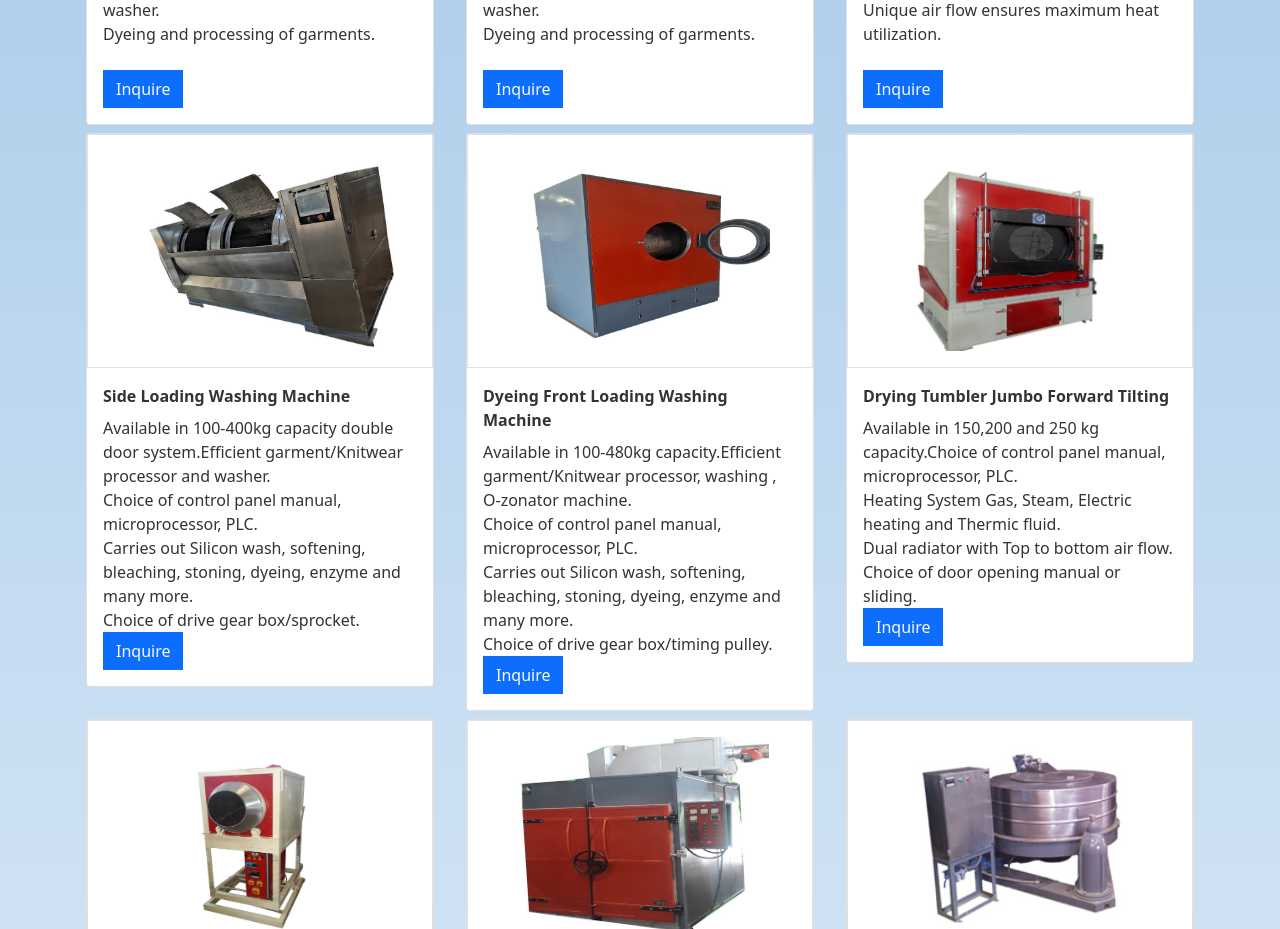
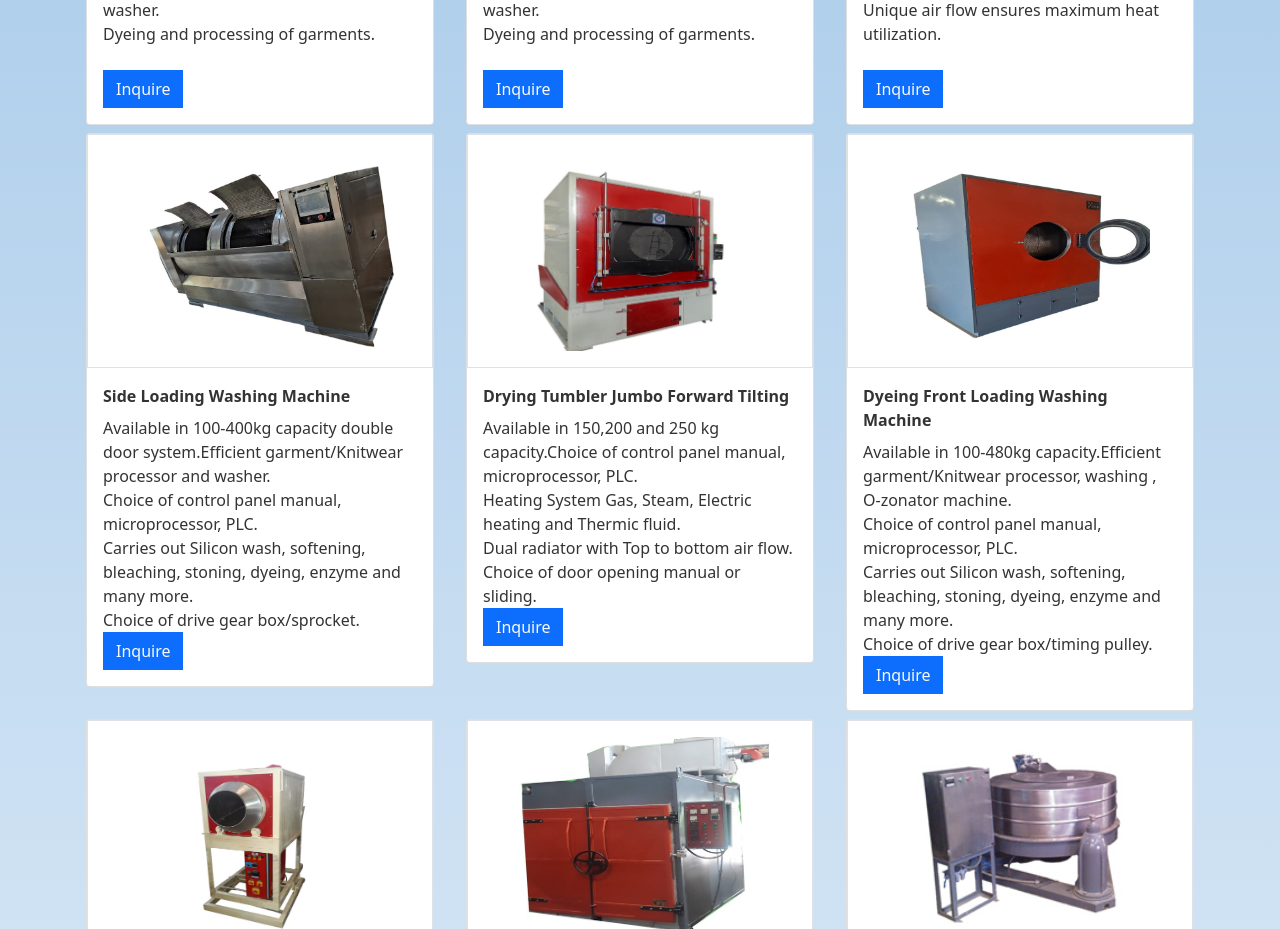
Before and after one commit to UmairShah1234/Starworld, a React (Vite) app: page / in a window 1280 px wide. Shown: the part 2100-3029 px from the top of the page. Built offline with nearby package versions, Linux system fonts and the light colour scheme.

Commit message:
final change 1.1.1

```diff
--- a/src/components/ProductComponent.jsx
+++ b/src/components/ProductComponent.jsx
@@ -47,6 +47,17 @@ const ProductComponent = () => {
       function3: "Choice of drive gear box/sprocket.",
       image: image4,
     },
+
+    {
+      name: "Drying Tumbler Jumbo Forward Tilting",
+      capacityrange: "Available in 150,200 and 250 kg capacity.",
+      function: "Choice of control panel manual, microprocessor, PLC.",
+      function1:
+        "Heating System Gas, Steam, Electric heating and Thermic fluid.",
+      function2: "Dual radiator with Top to bottom air flow.",
+      function3: "Choice of door opening manual or sliding.",
+      image: image6,
+    },
     {
       name: "Dyeing Front Loading Washing Machine",
       capacityrange: "Available in 100-480kg capacity.",
@@ -57,17 +68,6 @@ const ProductComponent = () => {
         "Carries out Silicon wash, softening, bleaching, stoning, dyeing, enzyme and many more.",
       function3: "Choice of drive gear box/timing pulley.",
       image: image5,
-    },
-
-    {
-      name: "Drying Tumbler Jumbo Forward Tilting",
-      capacityrange: "Available in 150,200 and 250 kg capacity.",
-      function: "Choice of control panel manual, microprocessor, PLC.",
-      function1:
-        "Heating System Gas, Steam, Electric heating and Thermic fluid.",
-      function2: "Dual radiator with Top to bottom air flow.",
-      function3: "Choice of door opening manual or sliding.",
-      image: image6,
     },
     {
       name: "Rotary Roaster Forward Tilting",
```
